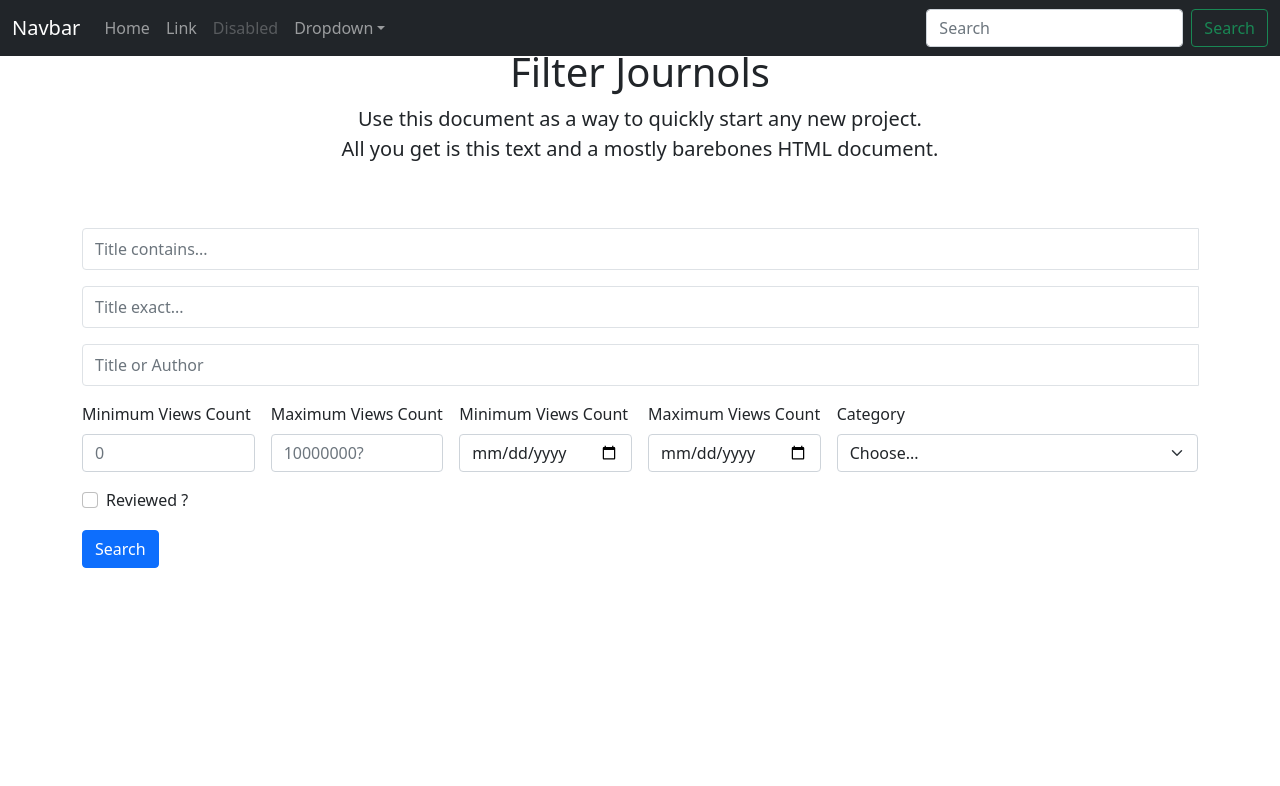
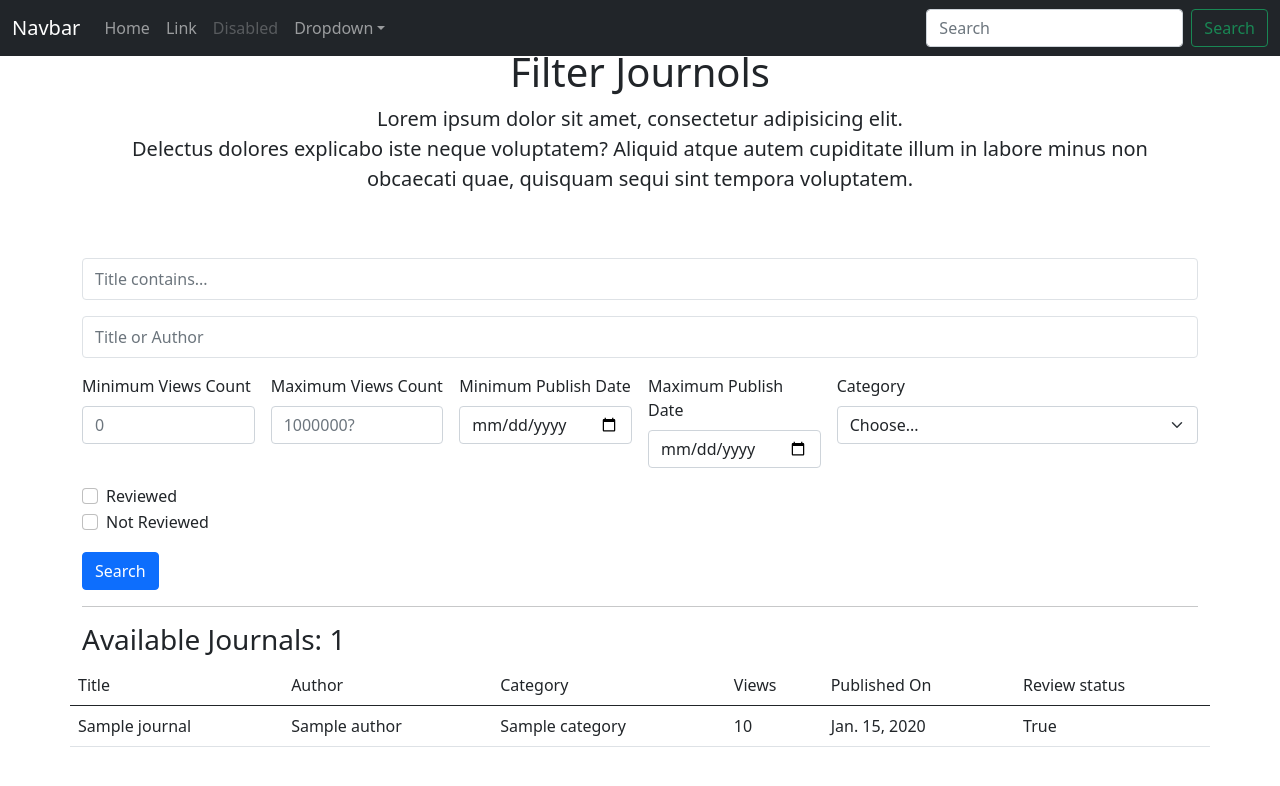
Before and after one commit to PrashanjeetH/Django-Dynamic-filters, a Django app: page / in a window 1280 px wide. Shown: the top 786 px of the page. Run offline with Django 3.2, Linux system fonts and the light colour scheme; tables that the repository leaves empty hold one stand-in row (values such as "Sample post"); some libraries are stand-ins or nearby versions.

Commit message:
Final Commit

```diff
--- a/src/core/models.py
+++ b/src/core/models.py
@@ -24,7 +24,7 @@ class Journal(models.Model):
     title = models.CharField(max_length=120,)
     author = models.ForeignKey(Author, on_delete=models.CASCADE,)
     categories = models.ManyToManyField(Category,)
-    publish_date = models.DateField(auto_now_add=True,)
+    publish_date = models.DateField(auto_now_add=False,)
     views = models.IntegerField(default=0,)
     reviewed = models.BooleanField(default=False)
 
--- a/src/core/views.py
+++ b/src/core/views.py
@@ -1,7 +1,61 @@
+from django.db.models import Q
 from django.shortcuts import render
-
+from .models import Journal, Category
 # Create your views here.
 
 
+def get_verified_param(query):
+    return query != '' and query is not None
+
+
 def BootstrapFilterView(request):
-    return render(request, "index.html", {})
+    query_set = Journal.objects.all()
+    category = Category.objects.all()
+    if request.method == "POST":
+        title_contains_query = request.POST.get('title_contains')
+        # title_exact_query = request.POST.get('title_exact')
+        title_or_author_query = request.POST.get('title_or_author')
+        category_query = request.POST.get('category')
+        reviewed_query = request.POST.get('reviewed')
+        not_reviewed_query = request.POST.get('not_reviewed')
+        min_views_query = request.POST.get('min_views')
+        max_views_query = request.POST.get('max_views')
+        min_date_query = request.POST.get('min_date')
+        max_date_query = request.POST.get('max_date')
+
+        if get_verified_param(title_contains_query):
+            query_set = query_set.filter(title__icontains=title_contains_query)
+        elif get_verified_param(title_or_author_query):
+            query_set = query_set.filter(Q(title__icontains=title_or_author_query)
+                                         | Q(author__name__icontains=title_or_author_query))
+
+        if get_verified_param(category_query):
+            query_set = query_set.filter(categories__name=category_query)
+
+        if get_verified_param(min_views_query):
+            query_set = query_set.filter(views__gte=min_views_query)
+
+        if get_verified_param(max_views_query):
+            query_set = query_set.filter(views__lt=max_views_query)
+
+        if get_verified_param(min_date_query):
+            query_set = query_set.filter(publish_date__gte=min_date_query)
+
+        if get_verified_param(max_date_query):
+            query_set = query_set.filter(publish_date__lt=max_date_query)
+
+        if reviewed_query == 'on':
+            query_set = query_set.filter(reviewed=True)
+        elif not_reviewed_query == 'on':
+            query_set = query_set.filter(reviewed=False)
+
+        context = {
+            'journals': query_set,
+            'categories': category,
+        }
+    else:
+        context = {
+            'journals': query_set,
+            'categories': category,
+        }
+    return render(request, "index.html", context)
--- a/src/templates/index.html
+++ b/src/templates/index.html
@@ -7,7 +7,7 @@
     <meta name="description" content="">
     <meta name="author" content="Mark Otto, Jacob Thornton, and Bootstrap contributors">
     <meta name="generator" content="Hugo 0.79.0">
-    <title>Starter Template · Bootstrap v5.0</title>
+    <title>Django - Dynamic Filter</title>
     <link href="https://cdn.jsdelivr.net/npm/bootstrap@5.0.0-beta1/dist/css/bootstrap.min.css"
       rel="stylesheet"
       integrity="sha384-giJF6kkoqNQ00vy+HMDP7azOuL0xtbfIcaT9wjKHr8RbDVddVHyTfAAsrekwKmP1"
@@ -65,42 +65,39 @@
 
   <div class="starter-template text-center py-5 px-3">
     <h1>Filter Journols</h1>
-      <p class="lead">Use this document as a way to quickly start any new project.<br> All you get is this text and a mostly barebones HTML document.</p>
+      <p class="lead">Lorem ipsum dolor sit amet, consectetur adipisicing elit. <br>Delectus dolores explicabo iste neque voluptatem? Aliquid atque autem cupiditate illum in labore minus non obcaecati quae, quisquam sequi sint tempora voluptatem.</p>
   </div>
-      <form class="row g-3">
+      <form class="row g-3" action="." method="post">
+          {% csrf_token %}
           <div class="form-row">
               <div class="form-group col-12">
                   <div class="input-group">
-                      <input type="search" placeholder="Title contains..." class="form-control py-2 border-right-0 border">
-                      <span class="input-group-append">
-                          <div class="input-group ">
-{#                              <i class="btn btn-outline-info">Search</i>#}
-                          </div>
-                      </span>
+                      <input type="search"
+                             name="title_contains"
+                             placeholder="Title contains..."
+                             class="form-control py-2 border-right-0 border">
                   </div>
               </div>
           </div>
+        {% comment %}
           <div class="form-row">
               <div class="form-group col-12">
                   <div class="input-group">
-                      <input type="search" placeholder="Title exact..." class="form-control py-2 border-right-0 border">
-                      <span class="input-group-append">
-                          <div class="input-group ">
-{#                              <i class="btn btn-outline-info">Search</i>#}
-                          </div>
-                      </span>
+                      <input type="search"
+                             name="title_exact"
+                             placeholder="Title exact..."
+                             class="form-control py-2 border-right-0 border">
                   </div>
               </div>
           </div>
+        {% endcomment %}
           <div class="form-row">
               <div class="form-group col-12">
                   <div class="input-group">
-                      <input type="search" placeholder="Title or Author " class="form-control py-2 border-right-0 border">
-                      <span class="input-group-append">
-                          <div class="input-group ">
-{#                              <i class="btn btn-outline-info">Search</i>#}
-                          </div>
-                      </span>
+                      <input type="search"
+                             name="title_or_author"
+                             placeholder="Title or Author "
+                             class="form-control py-2 border-right-0 border">
                   </div>
               </div>
           </div>
@@ -108,41 +105,51 @@
           <div class="col-md-2 col-lg-2">
               <label for="minimumviews" class="form-label">Minimum Views Count</label>
               <input type="number"
+                     name="min_views"
                      class="form-control"
                      id="minimumviews"
                      min="0"
-                     max="99999999"
+                     max="100000"
                      placeholder="0">
           </div>
           <div class="col-md-2 col-lg-2">
               <label for="maximumviews" class="form-label">Maximum Views Count</label>
               <input type="number"
+                     name="max_views"
                      class="form-control"
                      id="maximumviews"
                      min="0"
-                     max="99999999"
-                     placeholder="10000000?" />
+                     max="100000"
+                     placeholder="1000000?" />
           </div>
           <div class="col-md-2 col-lg-2">
-              <label for="min date" class="form-label">Minimum Views Count</label>
-              <input type="date" class="form-control" id="inputEmail4">
+              <label for="min_date" class="form-label">Minimum Publish Date</label>
+              <input type="date" class="form-control" name="min_date">
           </div>
           <div class="col-md-2 col-lg-2">
-              <label for="max date" class="form-label">Maximum Views Count</label>
-              <input type="date" class="form-control" id="inputPassword4">
+              <label for="max_date" class="form-label">Maximum Publish Date</label>
+              <input type="date" class="form-control" name="max_date">
           </div>
           <div class="col-md-4">
               <label for="inputcategory" class="form-label">Category</label>
-              <select id="inputcategory" class="form-select">
-                  <option selected>Choose...</option>
-                  <option>...</option>
+              <select name="category" class="form-select">
+                  <option selected disabled>Choose...</option>
+                  {% for category in categories %}
+                      <option value="{{ category }}">{{ category }}</option>
+                  {% endfor %}
               </select>
           </div>
           <div class="col-12">
               <div class="form-check">
-                  <input class="form-check-input" type="checkbox" id="gridCheck">
-                  <label class="form-check-label" for="gridCheck">
-                      Reviewed ?
+                  <input class="form-check-input" type="checkbox" name="reviewed">
+                  <label class="form-check-label" for="reviewed">
+                      Reviewed
+                  </label>
+              </div>
+              <div class="form-check">
+                  <input class="form-check-input" type="checkbox" name="not_reviewed">
+                  <label class="form-check-label" for="not reviewed">
+                      Not Reviewed
                   </label>
               </div>
           </div>
@@ -150,7 +157,40 @@
               <button type="submit" class="btn btn-primary">Search</button>
           </div>
       </form>
-
+    <hr>
+    <div class="row">
+    {% if journals %}
+        <h3>Available Journals: {{ journals|length }}</h3>
+        <table class="table table-responsive">
+            <thead>
+                <tr>
+                    <td>Title</td>
+                    <td>Author</td>
+                    <td>Category</td>
+                    <td>Views</td>
+                    <td>Published On</td>
+                    <td>Review status</td>
+                </tr>
+            </thead>
+            <tbody>
+                    {% for journal in journals %}
+                        <tr>
+                            <td>{{ journal.title | truncatewords:8}}</td>
+                            <td>{{ journal.author }}</td>
+                            {% for category in journal.categories.all %}
+                                <td>{{ category }}</td>
+                            {% endfor %}
+                            <td>{{ journal.views }}</td>
+                            <td>{{ journal.publish_date }}</td>
+                            <td>{{ journal.reviewed }}</td>
+                        </tr>
+                    {% endfor %}
+            </tbody>
+        </table>
+    {% else %}
+        <h3>No Journals Found :\</h3>
+    {% endif %}
+    </div>
 </main>
 <!-- /.container -->
   </body>
```
Also changed, not shown: src/core/migrations/0001_initial.py, 1 other file.
